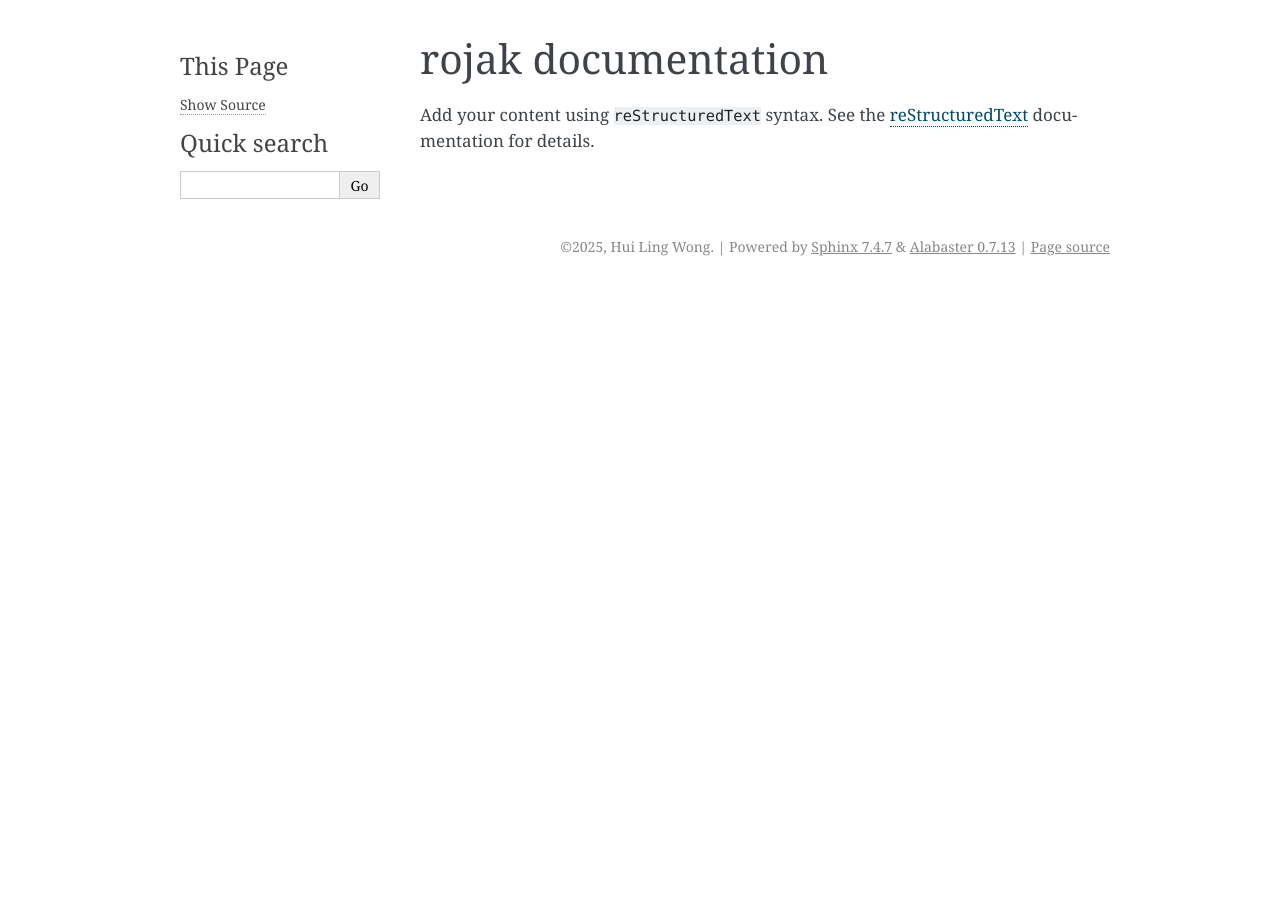
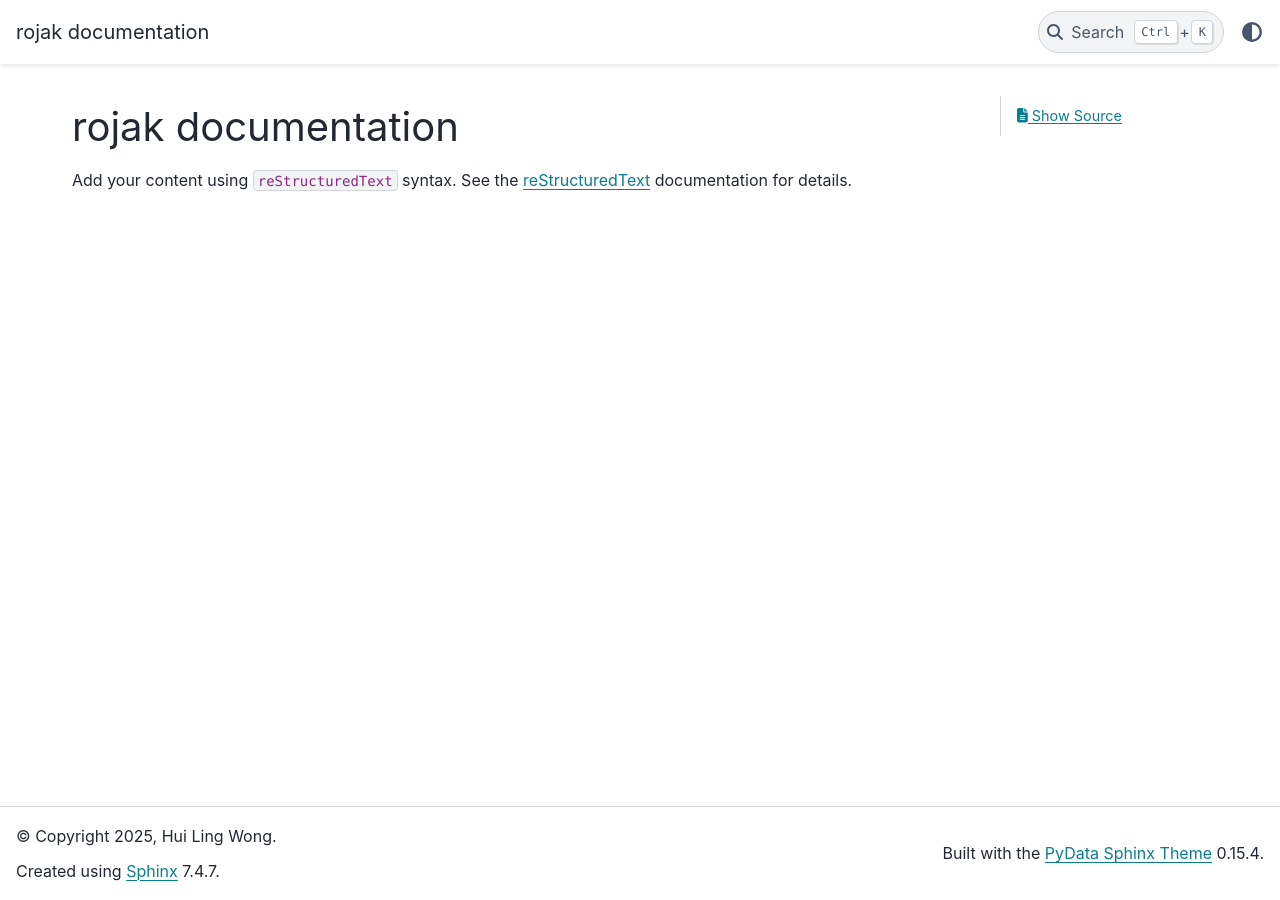
Before and after one commit to ImperialCollegeLondon/rojak, a Sphinx documentation site: the page built from docs/index.rst, in a window 1280 px wide. Built offline with Sphinx 7.4.7 and the PyData theme 0.15.4, drawn with Linux system fonts in a browser that asks for light colours.

Commit message:
Added pydata sphinx theme

```diff
--- a/docs/conf.py
+++ b/docs/conf.py
@@ -7,7 +7,7 @@
 # https://www.sphinx-doc.org/en/master/usage/configuration.html#project-information
 
 project = "rojak"
-copyright = "2025, Hui Ling Wong"
+copyright = "2025, Hui Ling Wong"  # noqa: A001
 author = "Hui Ling Wong"
 
 # -- General configuration ---------------------------------------------------
@@ -33,8 +33,9 @@ source_suffix = [".rst", ".md"]
 # Related to sphinx.ext.autodoc
 apidoc_modules = [{"path": "../src/rojak", "destination": "api/"}]
 
+
 # -- Options for HTML output -------------------------------------------------
 # https://www.sphinx-doc.org/en/master/usage/configuration.html#options-for-html-output
 
-html_theme = "alabaster"
+html_theme = "pydata_sphinx_theme"
 html_static_path = ["_static"]
--- a/pyproject.toml
+++ b/pyproject.toml
@@ -40,6 +40,7 @@ test = [
 ]
 docs = [
     "myst-parser>=4.0.1",
+    "pydata-sphinx-theme>=0.16.1",
     "sphinx>=8.2.3",
 ]
 ecmwf = [
```
Also changed, not shown: 1 other file.
